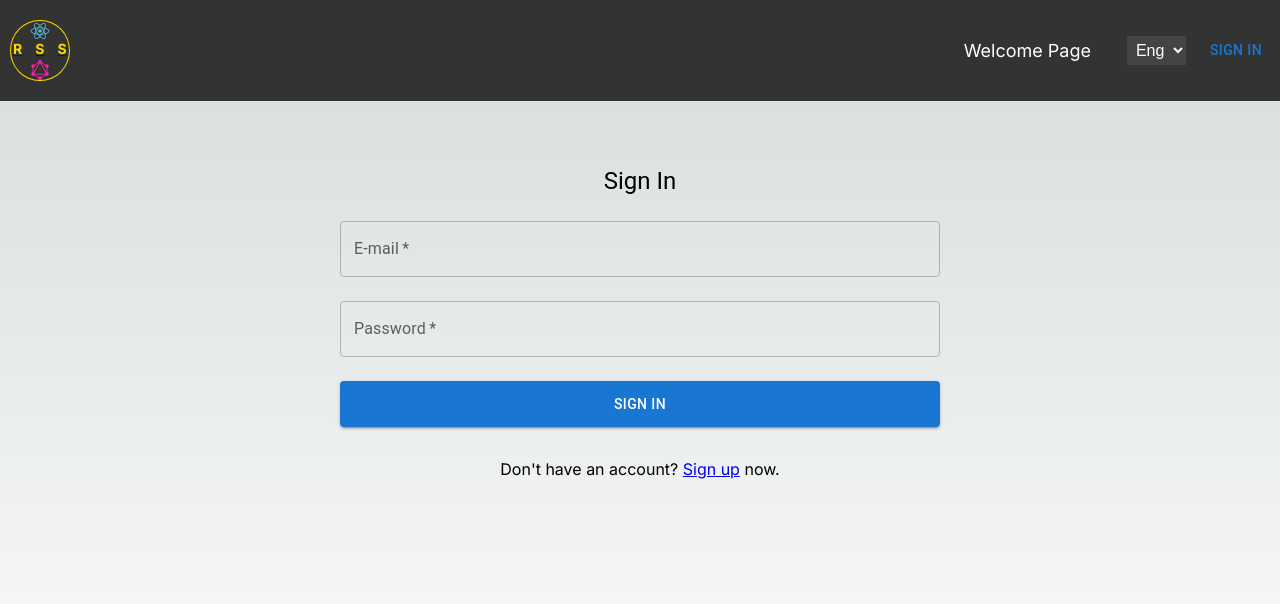
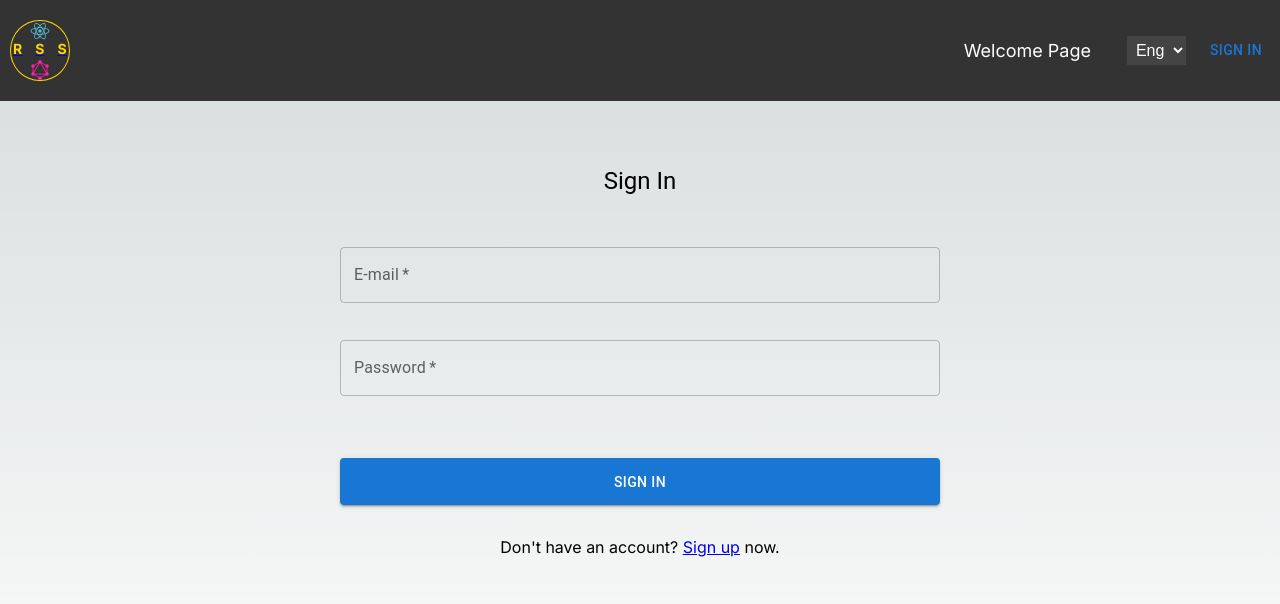
Before and after one commit to React2024Q3/GraphiQL, a Next.js app: page /sign-in in a window 1280 px wide. Shown: the top 604 px of the page. Built offline with nearby package versions, Linux system fonts and the light colour scheme; no server answers.

Commit message:
refactor: change styling for sign in form

```diff
--- a/src/app/sign-in/page.tsx
+++ b/src/app/sign-in/page.tsx
@@ -4,13 +4,15 @@ import { useAuthState } from 'react-firebase-hooks/auth';
 import { useRouter } from 'next/navigation';
 import { auth } from '@/firebase/config';
 import { Loader } from '@/components/Loader';
-import { Alert, TextField, Typography } from '@mui/material';
+import { Typography } from '@mui/material';
 import {
   StyledBox,
   StyledButton,
   StyledContainer,
   StyledForm,
+  StyledHeader,
   StyledMessageBox,
+  StyledTextField,
 } from '../../shared/styledComponents/styledForm';
 import Link from 'next/link';
 import { Controller, SubmitHandler, useForm } from 'react-hook-form';
@@ -18,10 +20,13 @@ import { SignInFormData } from '@/types&interfaces/types';
 import { yupResolver } from '@hookform/resolvers/yup';
 import { singInValidationSchema } from '@/shared/validation/signInValidationSchema';
 import { logInWithEmailAndPassword } from '@/firebase/utils';
+import { useState } from 'react';
+import { Notification } from '@/components/Notification';
 
 function SignIn() {
   const router = useRouter();
   const [user, loading, error] = useAuthState(auth);
+  const [firebaseError, setFirebaseError] = useState('');
   console.log('user', user);
 
   const {
@@ -47,7 +52,11 @@ function SignIn() {
         return router.push('/restful');
       }
     } catch (error) {
-      console.error('Sign-in error:', error);
+      if (error instanceof Error && error.message.includes('auth/invalid-credential')) {
+        setFirebaseError('Invalid credentials. Please check your email and password.');
+      } else {
+        setFirebaseError('An error occurred. Please try again.');
+      }
     }
   };
 
@@ -62,44 +71,49 @@ function SignIn() {
   return (
     <StyledContainer>
       <StyledBox>
-        <Typography component="h1" variant="h5">
-          Sign In
-        </Typography>
-        {error && <Alert severity="error">{error.message}</Alert>}
+        <StyledHeader variant="h5">Sign In</StyledHeader>
+        {error && <Notification isOpen={!!error} message={error.message} severity="error" />}
         <StyledForm component="form" onSubmit={handleSubmit(onSubmit)}>
           <Controller
             name="email"
             control={control}
             render={({ field }) => (
-              <TextField
+              <>
+                <StyledTextField
                   {...field}
                   label="E-mail"
                   variant="outlined"
                   required
                   error={!!errors.email}
-                helperText={errors.email?.message}
+                  helperText={errors.email?.message ? errors.email?.message : ' '}
                   fullWidth
                   margin="normal"
                 />
+              </>
             )}
           />
           <Controller
             name="password"
             control={control}
             render={({ field }) => (
-              <TextField
+              <>
+                <StyledTextField
                   {...field}
                   label="Password"
                   type="password"
                   variant="outlined"
                   required
                   error={!!errors.password}
-                helperText={errors.password?.message}
+                  helperText={errors.password?.message ? errors.password?.message : ' '}
                   fullWidth
                   margin="normal"
                 />
+              </>
             )}
           />
+          <Typography color="error" variant="body2">
+            {firebaseError || '\u00A0'}
+          </Typography>
           <StyledButton type="submit" fullWidth variant="contained" disabled={loading}>
             Sign In
           </StyledButton>
```
Lines whose indentation alone changed are shown as unchanged.
